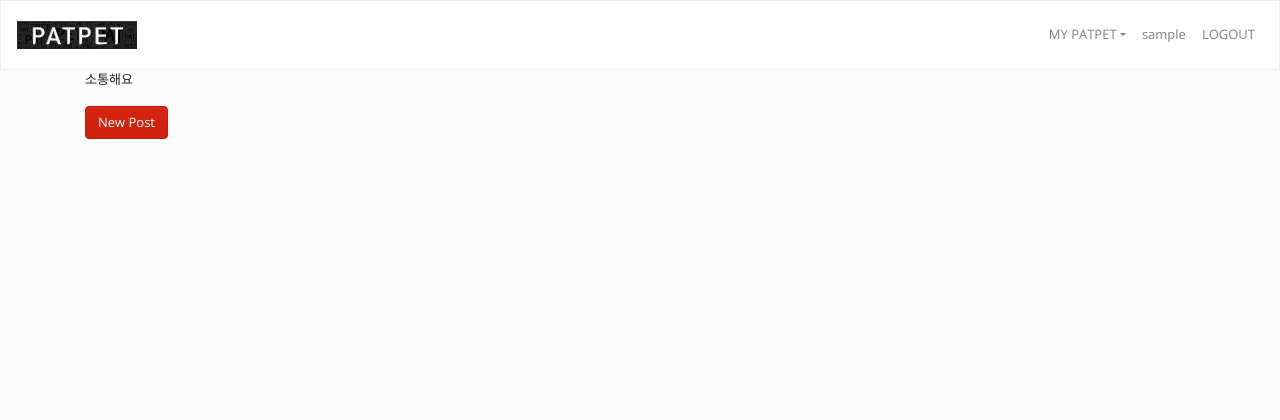
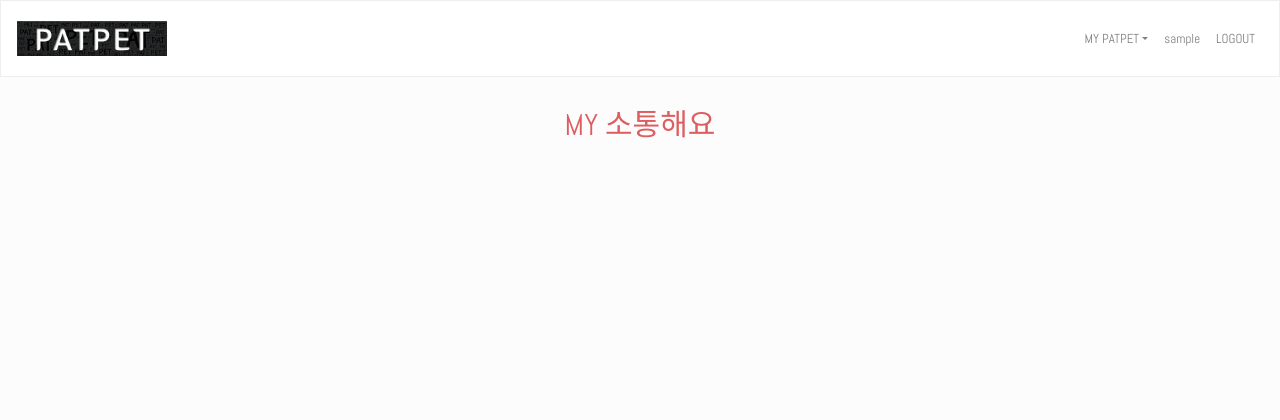
Before and after one commit to pirogramming/patpet, a Django app: a page that uses patpet/templates/layout.html in a window 1280 px wide. Shown: the top 420 px of the page. Run offline with Django 3.2, Linux system fonts and the light colour scheme; the visitor is signed in with stand-in values (Sample User, id 1); data comes from the database, SQL or seed files in the repository; data that the repository does not hold is empty; some libraries are stand-ins or nearby versions; some web fonts are replaced.

Commit message:
design changed

```diff
--- a/explore/templates/explore/my_communication_list.html
+++ b/explore/templates/explore/my_communication_list.html
@@ -2,25 +2,72 @@
 
 {% block content %}
 
- <div class="container">
-                            <p>소통해요</p>
-                            <p><a href="{%  url "explore:post_new" %}" class="btn btn-primary pull-right">New Post</a>
-                            </p>
+    <style>
+        * {
+            font-family: 'Abel', sans-serif;
+        }
+
+        .fab {
+            width: 70px;
+            height: 70px;
+            background-color: #dd5e61;
+            border-radius: 50%;
+            box-shadow: 0 6px 10px 0 #666;
+            transition: all 0.1s ease-in-out;
+
+            font-size: 50px;
+            color: white;
+            text-align: center;
+            line-height: 70px;
+
+            position: fixed;
+            right: 50px;
+            bottom: 50px;
+            margin-bottom: 50px;
+        }
+
+        .fab:hover {
+            box-shadow: 0 6px 14px 0 #666;
+            transform: scale(1.05);
+        }
+
+        .fab a {
+            text-decoration: none;
+            color: white;
+        }
+
+        h2 {
+            text-align: center;
+            margin-top: 30px;
+            margin-bottom: 30px;
+            color: #dd5e61;
+            font-size: 30px;
+        }
+
+        .bottom-space {
+            margin-bottom: 100px;
+        }
+    </style>
+
+    <div class="container bottom-space">
+        <h2>MY 소통해요</h2>
         <div class="row">
             {% for post in post_list %}
                 <div class="col-4">
 
                     <div class="card" style="width: 18rem;">
                         {% if post.photo %}
-                                            <img src="{{ post.photo.url }}" class="card-img-top" alt="..." width:atuo; height="200px"; >
+                            <img src="{{ post.photo.url }}" class="card-img-top" alt="..." width:atuo; height="200px" ;>
                         {% else %}
-                                          <img src="/media/사자댕댕.jpg" class="card-img-top" alt="..." height="200px"; >
+                            <img src="/media/사자댕댕.jpg" class="card-img-top" alt="..." height="200px" ;>
                         {% endif %}
                         <div class="card-body">
                             <p class="card-text"><a href="{% url "explore:post_detail" post.id %}">
                                 {{ post.title }}</a></p>
                         </div>
-                                        </div></br>
+                    </div>
+                    </br>
+                    <div class="fab"><a href="{% url "explore:post_new" %}">+</a></div>
 
                 </div>
 
--- a/patpet/templates/layout.html
+++ b/patpet/templates/layout.html
@@ -31,10 +31,12 @@
 
 
 </head>
+
+
 <body>
 <nav class="navbar navbar-expand-lg navbar-light bg-light">
     <a class="navbar-brand" href="{% url 'home:post_list' %}">
-        <img src="{% static "images/main_logo.png" %}" width="120"/>
+        <img src="{% static "images/main_logo.png" %}" width="150px"/>
     </a>
     <button class="navbar-toggler" type="button" data-toggle="collapse" data-target="#navbarColor03"
             aria-controls="navbarColor03" aria-expanded="false" aria-label="Toggle navigation">
```
Also changed, not shown: accounts/templates/accounts/login_form.html (+15 -15 lines), explore/templates/explore/post_detail.html (+9 -3 lines), explore/templates/explore/post_list.html (+7 -3 lines). Lines whose indentation alone changed are shown as unchanged.
